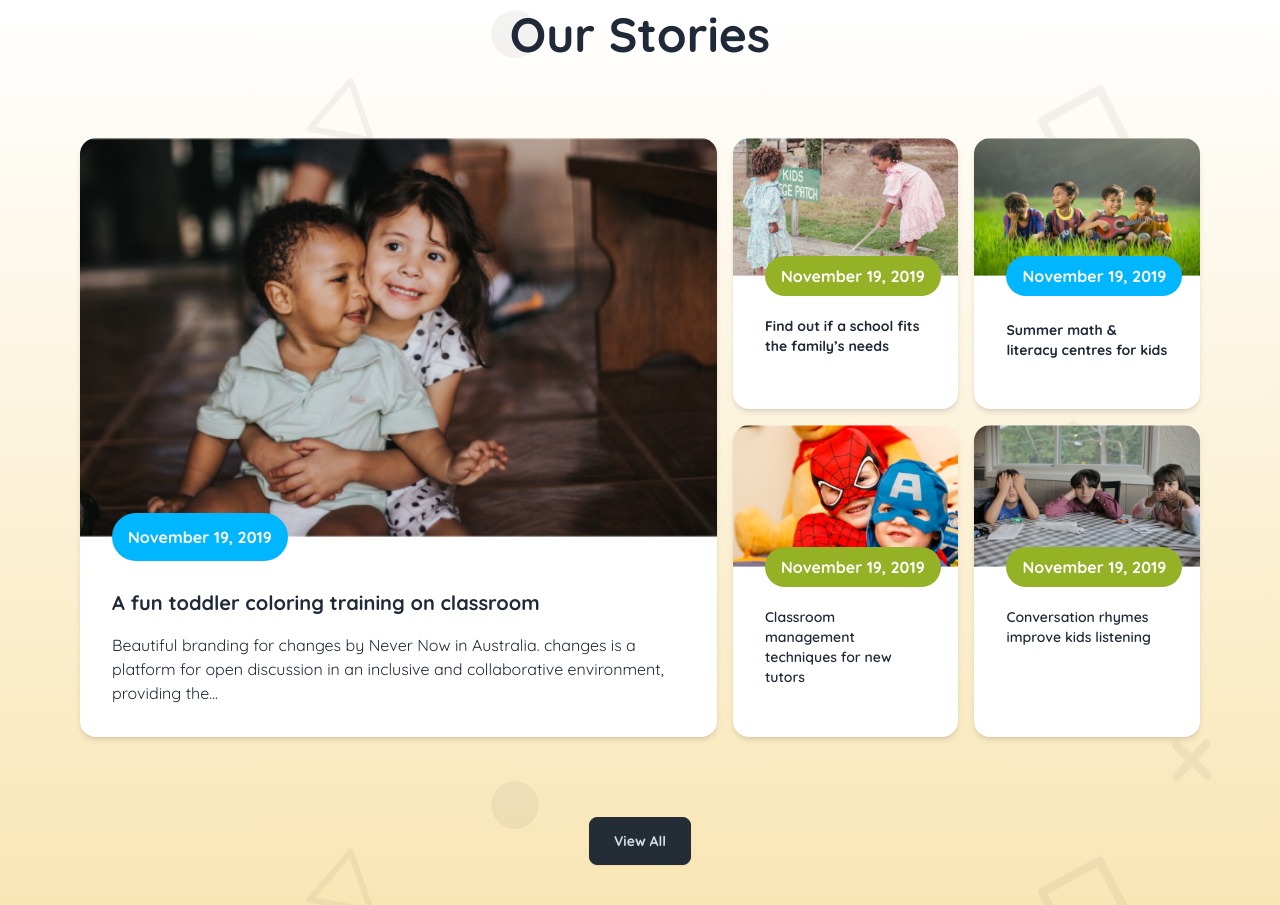
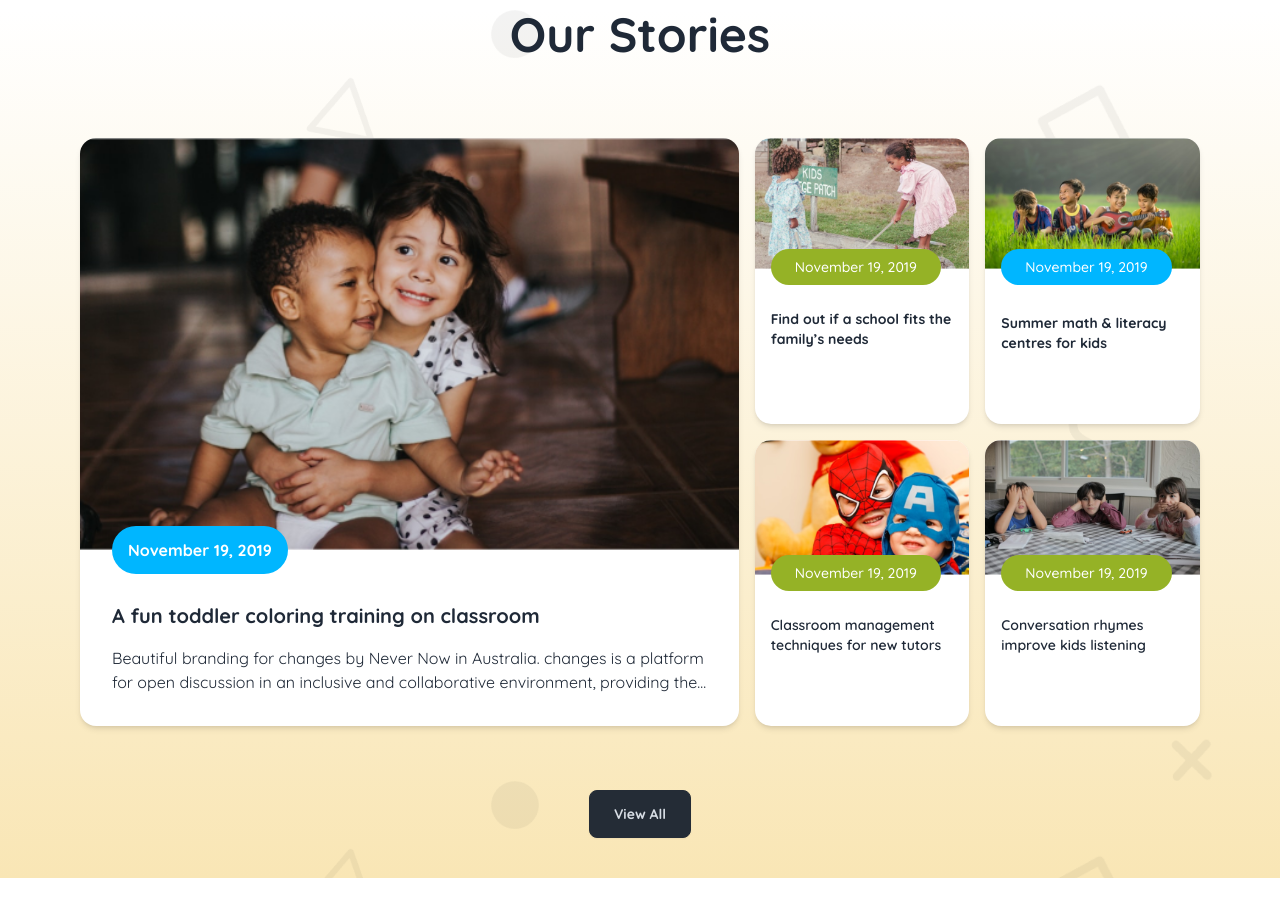
Before and after one commit to FajlaRabby24/kids-school-daisyui, a plain HTML site: page index.html in a window 1280 px wide. Shown: the part 1620-2525 px from the top of the page. After the commit the page ends 2498 px from the top, so only its background shows below. Drawn offline with nearby package versions, Linux system fonts and the light colour scheme.

Commit message:
some changes in section stories

```diff
--- a/index.html
+++ b/index.html
@@ -155,7 +155,7 @@
             <!-- container  -->
             <div class="px-4 max-w-6xl mx-auto md:flex flex-col lg:flex-row gap-4">
                 <!-- column 1 / big cart  -->
-                <div class="hidden md:block w-full card  bg-base-100 shadow-md">
+                <div class="hidden md:block md:w-full w-3/5  card  bg-base-100 shadow-md">
                     <figure class="px-0">
                         <img src="./assets/story-1.png" alt="story" class="w-full" />
                     </figure>
@@ -177,11 +177,11 @@
                         <figure>
                             <img src="./assets/story-2.png" alt="story" class="w-full" />
                         </figure>
-                        <div class="card-body relative">
+                        <div class="card-body px-4 relative">
                             <h2 class="card-title mt-2  text-sm font-bold">Find out if a school fits the
                                 family’s needs</h2>
-                            <div class="absolute bg-[#95B226] px-4 py-2 rounded-full -top-5 left-8">
-                                <p class="text-white font-bold">November 19, 2019</p>
+                            <div class="absolute bg-[#95B226] px-4 py-2 lg:px-6 rounded-full -top-5 left-4">
+                                <p class="text-white font-medium text-sm">November 19, 2019</p>
                             </div>
                         </div>
                     </div>
@@ -190,11 +190,11 @@
                         <figure>
                             <img src="./assets/story-3.png" alt="story" class="w-full" />
                         </figure>
-                        <div class="card-body relative">
+                        <div class="card-body px-4 relative">
                             <h2 class="card-title mt-3  text-sm font-bold">Summer math & literacy
                                 centres for kids</h2>
-                            <div class="absolute bg-info px-4 py-2 rounded-full -top-5 left-8">
-                                <p class="text-white font-bold">November 19, 2019</p>
+                            <div class="absolute bg-info px-4 py-2 lg:px-6 rounded-full -top-5 left-4">
+                                <p class="text-white font-medium text-sm">November 19, 2019</p>
                             </div>
                         </div>
                     </div>
@@ -203,11 +203,11 @@
                         <figure>
                             <img src="./assets/story-4.png" alt="story" class="w-full" />
                         </figure>
-                        <div class="card-body relative">
+                        <div class="card-body px-4 relative">
                             <h2 class="card-title mt-2  text-sm font-semibold">Classroom management
                                 techniques for new tutors</h2>
-                            <div class="absolute bg-[#95B226] px-4 py-2 rounded-full -top-5 left-8">
-                                <p class="text-white font-bold">November 19, 2019</p>
+                            <div class="absolute bg-[#95B226] px-4 py-2 lg:px-6 rounded-full -top-5 left-4">
+                                <p class="text-white font-medium text-sm">November 19, 2019</p>
                             </div>
                         </div>
                     </div>
@@ -216,18 +216,18 @@
                         <figure>
                             <img src="./assets/story-5.png" alt="story" class="w-full" />
                         </figure>
-                        <div class="card-body relative">
+                        <div class="card-body px-4 relative">
                             <h2 class="card-title mt-2  text-sm font-semibold">Conversation rhymes
                                 improve kids listening</h2>
-                            <div class="absolute bg-[#95B226] px-4 py-2 rounded-full -top-5 left-8">
-                                <p class="text-white font-bold">November 19, 2019</p>
+                            <div class="absolute bg-[#95B226] px-4 py-2 lg:px-6 rounded-full -top-5 left-4">
+                                <p class="text-white font-medium text-sm">November 19, 2019</p>
                             </div>
                         </div>
                     </div>
                 </div>
             </div>
             <div class="text-center">
-                <button class="mt-20  btn  btn-active btn-neutral font-extrabold px-6">View All</button>
+                <button class="mt-16  btn  btn-active btn-neutral font-extrabold px-6">View All</button>
             </div>
         </section>
     </main>
```
